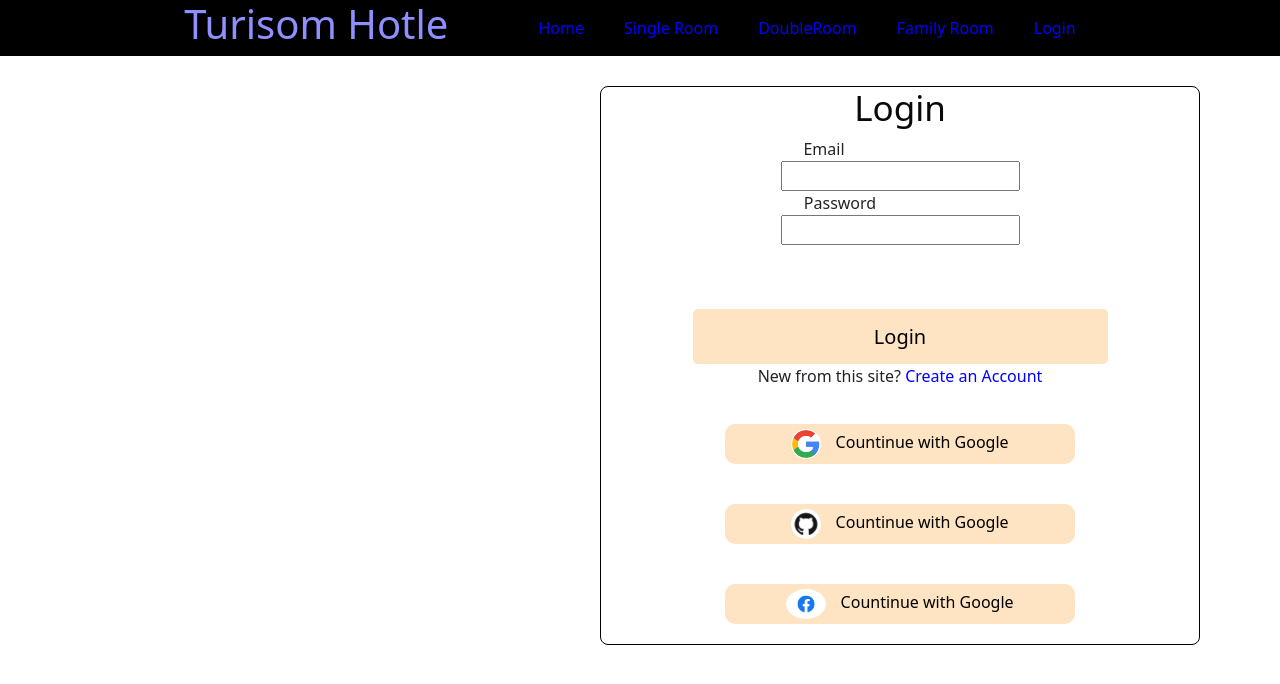
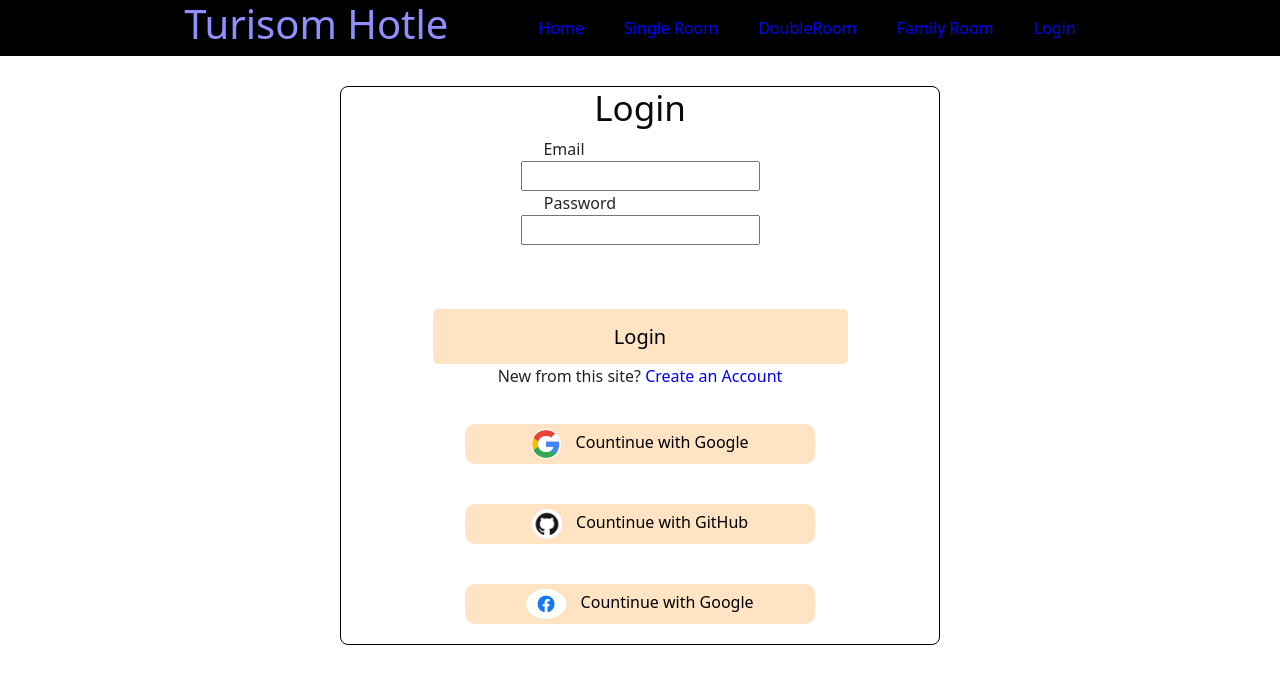
Before and after one commit to sazzadhossain1/turisome-hotle, a React (Create React App) app: page /login in a window 1280 px wide. Shown: the top 684 px of the page. Built offline with nearby package versions, Linux system fonts and the light colour scheme; no server answers.

Commit message:
set countniue with github

```diff
--- a/src/conponents/Login/Login.css
+++ b/src/conponents/Login/Login.css
@@ -4,7 +4,6 @@
   box-sizing: border-box;
   border-radius: 8px;
   margin: auto;
-  margin-left: 600px;
   display: block;
   text-align: center;
   margin-top: 30px;
--- a/src/conponents/Login/Login.js
+++ b/src/conponents/Login/Login.js
@@ -6,6 +6,7 @@ import facebook from "../../images/logo/facebook.png";
 import { useState } from "react";
 import {
   useSignInWithEmailAndPassword,
+  useSignInWithGithub,
   useSignInWithGoogle,
 } from "react-firebase-hooks/auth";
 import auth from "../../firebase.init";
@@ -17,7 +18,31 @@ const Login = () => {
   const [signInWithEmailAndPassword, user, loading, error] =
     useSignInWithEmailAndPassword(auth);
 
+
+    const [signInWithGoogle, user1, loading1, error1] = useSignInWithGoogle(auth);
+
+    const [signInWithGithub, gituser, gitloading, giterror] = useSignInWithGithub(auth);
+
   const navigate = useNavigate();
+
+
+  let errorElement;
+
+
+
+  if (error1 || giterror) {
+    errorElement =<div><p className="text-danger">Error: {error1?.message} {giterror?.message}</p></div>
+
+  }
+
+if(user1 || gituser){
+  navigate('/home')
+}
+
+
+
+
+
 
   const location = useLocation();
   const from = location.state?.from?.pathname || "/";
@@ -41,22 +66,26 @@ const Login = () => {
 
 
 
+  if (loading1 || gitloading) {
+    return <p>Loading...</p>;
+  }
 
 
 
-  const [signInWithGoogle, user1, loading1, error1] = useSignInWithGoogle(auth);
-  let errorElement;
 
-  if (error1) {
-    errorElement =<div><p className="text-danger">Error: {error1.message}</p></div>
 
-  }
-if(user1){
-  navigate('/home')
-}
+
+
+
+
+
+
+
+
+
   return (
-    <div>
-      {errorElement }
+    <div className="row">
+
       <div className="from-container">
         <h1 className="from-title">Login</h1>
         <form className="form-f" onSubmit={handleUserSingIn}>
@@ -98,15 +127,15 @@ if(user1){
         <p className="form-link">
           New from this site? <Link to="/singUp">Create an Account</Link>
         </p>
-
+        {errorElement }
        <div>
        <button  onClick={()=>signInWithGoogle()} className="google-button">
           <img className="google" src={logo} alt="" /> Countinue with Google
         </button>
 
        </div>
-       <button className="google-button">
-          <img className="google" src={gitHub} alt="" /> Countinue with Google
+       <button onClick={() => signInWithGithub()} className="google-button">
+          <img className="google" src={gitHub} alt="" /> Countinue with GitHub
         </button>
         <button className="google-button">
           <img className="google" src={facebook} alt="" /> Countinue with Google
```
